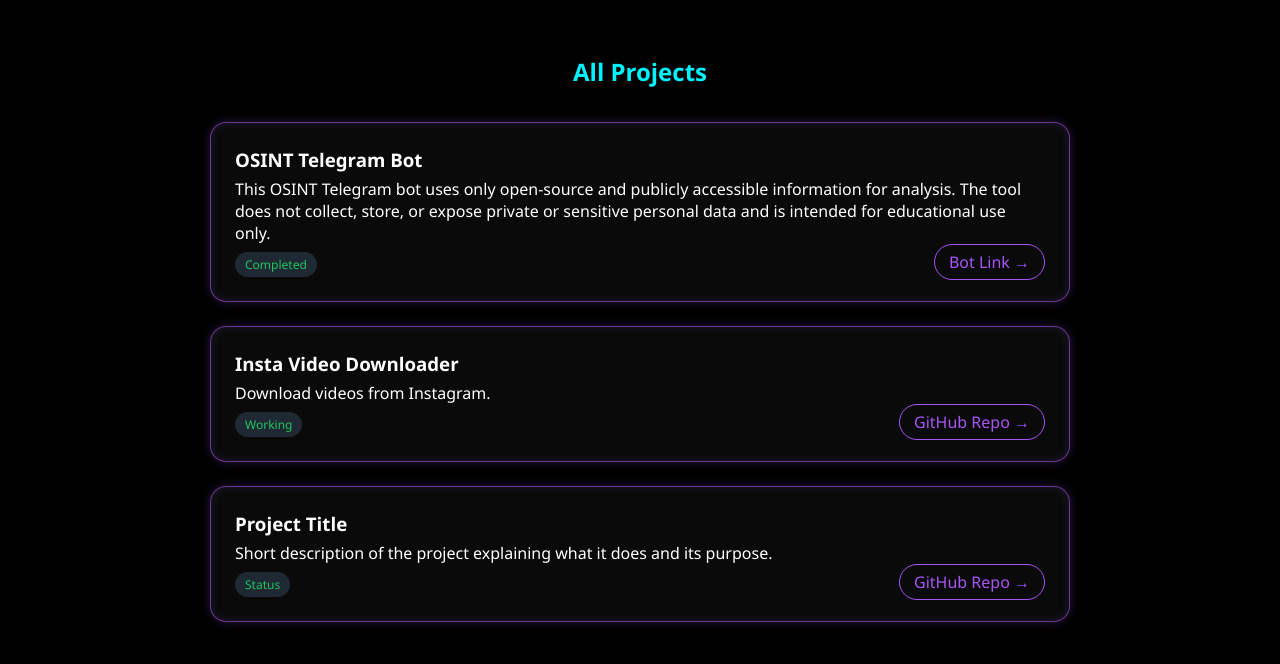
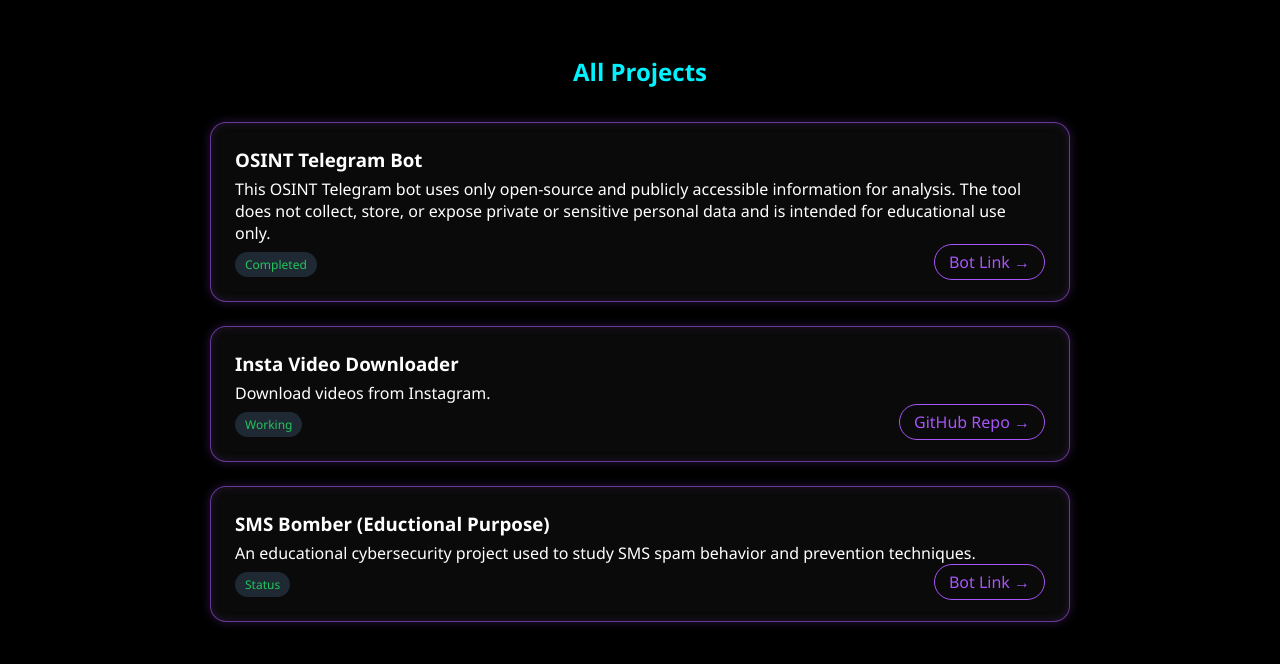
Before and after one commit to masterjay2911/jay-portfolio, a plain HTML site: page projects.html in a window 1280 px wide. Shown: the part 76-740 px from the top of the page. Drawn offline with Linux system fonts and the light colour scheme.

Commit message:
projects.html

```diff
--- a/projects.html
+++ b/projects.html
@@ -40,16 +40,16 @@ The tool does not collect, store, or expose private or sensitive personal data a
     <a class="link-btn" href="#">GitHub Repo →</a>
   </div>
 <div class="glass project">
-    <h3>Project Title</h3>
+    <h3>SMS Bomber (Eductional Purpose)</h3>
 
     <p>
-        Short description of the project explaining what it does and its purpose.
+        An educational cybersecurity project used to study SMS spam behavior and prevention techniques.
     </p>
 
     <span class="badge">Status</span>
 
     <a class="link-btn" href="#" target="_blank" rel="noopener">
-        GitHub Repo →
+        Bot Link →
     </a>
 </div>
 
```
